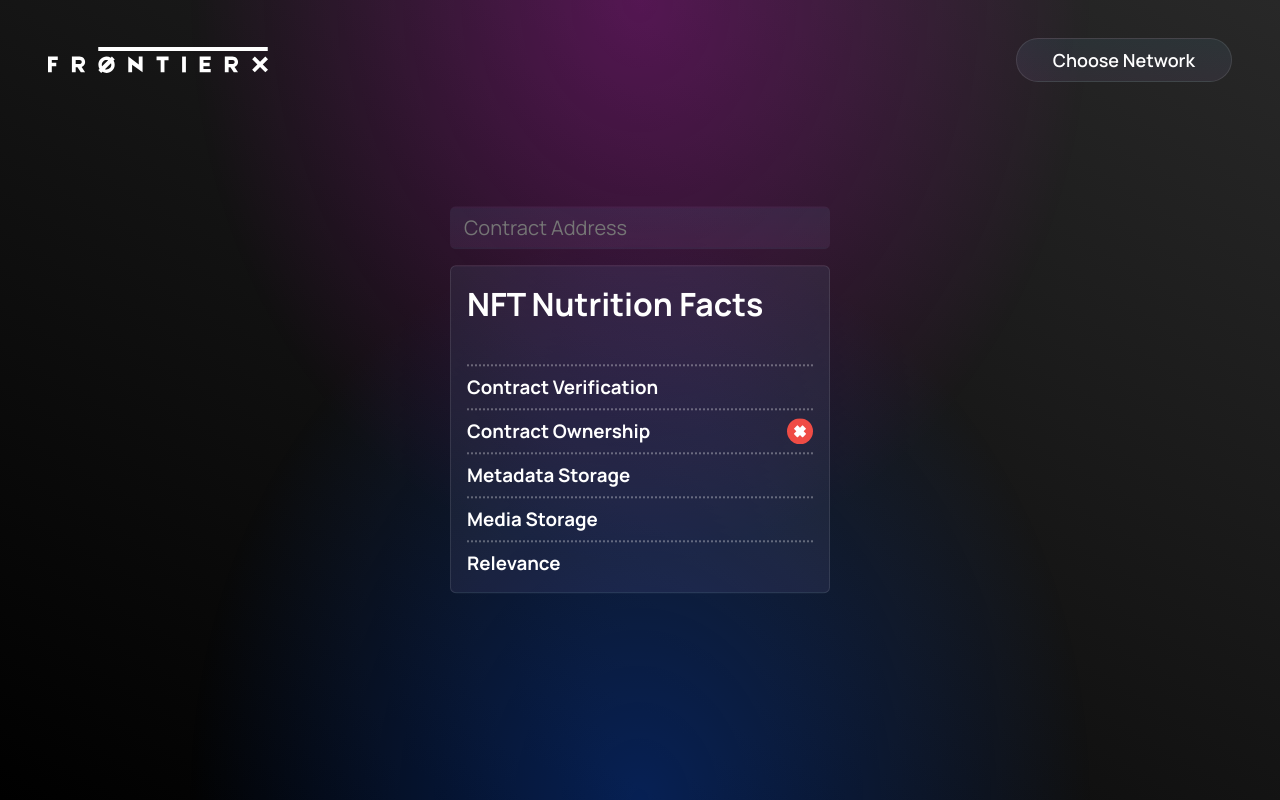
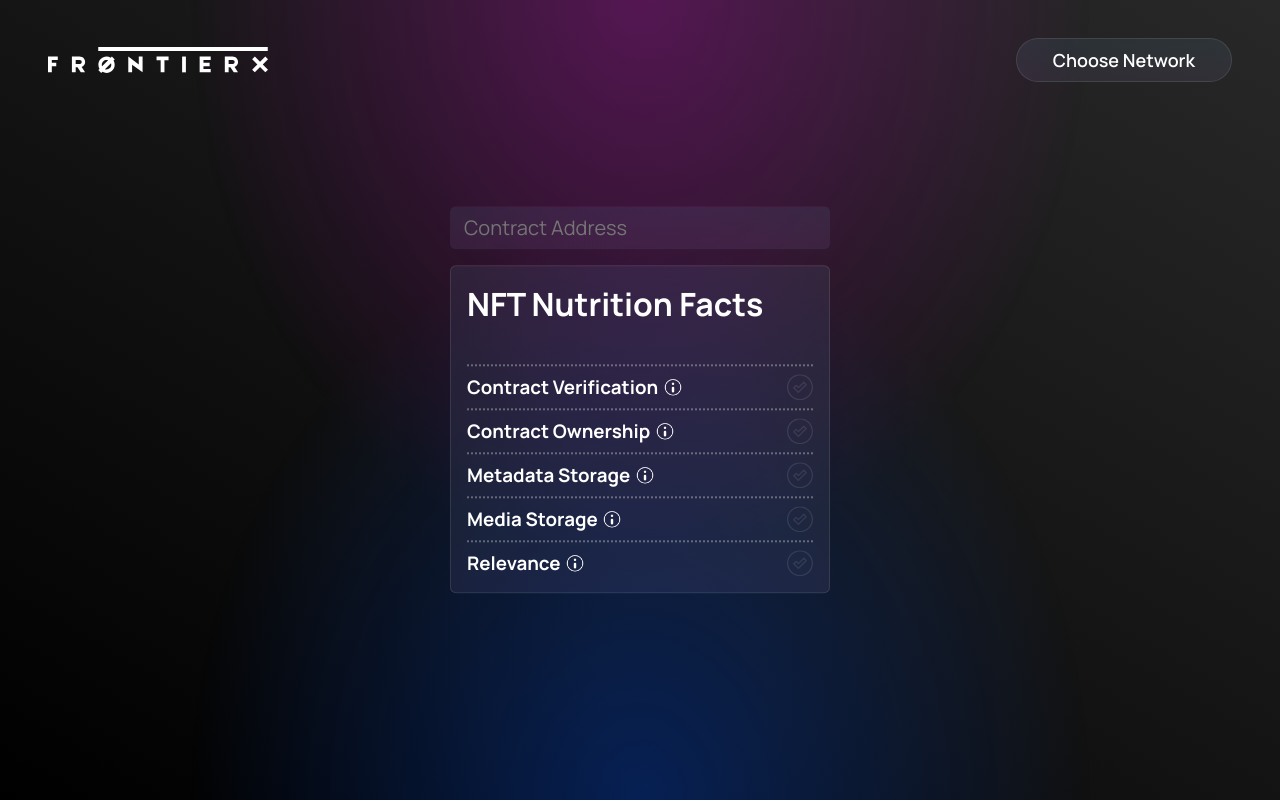
Before and after one commit to jeffreyhu16/NFT-Nutrition-Facts, a Next.js app: page / in a window 1280 px wide. Built offline with nearby package versions, Linux system fonts and the light colour scheme.

Commit message:
add check ownership, placeholder icons & refactor spam check naming

```diff
--- a/components/Form.tsx
+++ b/components/Form.tsx
@@ -6,10 +6,23 @@ import styles from '../styles/Form.module.css'
 const Form = () => {
 
   const nftCtx = useContext(NftContext)!;
-  const { getNftContract, getNftData, getNftLogo, status, tokenURI, imageURL } = nftCtx;
+  const {
+    getNftContract,
+    getNftData,
+    getNftLogo,
+    status,
+    contract,
+    tokenURI,
+    imageURL
+  } = nftCtx;
 
   const checkCtx = useContext(CheckContext)!;
-  const { checkIsVerified, checkNftSource, checkRelevance } = checkCtx;
+  const {
+    checkIsVerified,
+    checkOwnership,
+    checkNftSource,
+    checkSpam
+  } = checkCtx;
 
   const [input, setInput] = useState<string>('');
 
@@ -26,13 +39,14 @@ const Form = () => {
   }
 
   useEffect(() => {
-    if (status && tokenURI && imageURL) {
+    if (status && contract && tokenURI && imageURL) {
       checkIsVerified(status);
+      checkOwnership(contract);
       checkNftSource(tokenURI, 'metadata');
       checkNftSource(imageURL, 'media');
-      checkRelevance(input);
+      checkSpam(input);
     }
-  }, [status, tokenURI, imageURL]);
+  }, [status, contract, tokenURI, imageURL]);
 
   return (
     <form
--- a/components/Label.tsx
+++ b/components/Label.tsx
@@ -10,8 +10,19 @@ const Label = () => {
   const { collection, logoURL } = nftCtx;
 
   const checkCtx = useContext(CheckContext)!;
-  const { isVerified, nftSource, isSpam } = checkCtx;
-  // console.log(nftSource)
+  const { isVerified, isRenounced, nftSource, isRelevant } = checkCtx;
+
+  const matchCondition = (condition: boolean | undefined) => {
+    switch (condition) {
+      case true:
+        return '/green-check.svg';
+      case false:
+        return '/red-cross.svg';
+      case undefined:
+        return '/white-check.svg';
+    }
+  }
+
   return (
     <div className={styles.container}>
       <h1 className={styles.header}>NFT Nutrition Facts</h1>
@@ -21,52 +32,60 @@ const Label = () => {
       </div>
       <div className={styles.content}>
         <div className={styles.contentCheck}>
-          <h3>Contract Verification</h3>
-          {isVerified !== undefined &&
+          <div className={styles.checkHeadGroup}>
+            <h3 className={styles.checkHead}>Contract Verification</h3>
+            <Image src='/info.png' width={18} height={18} />
+          </div>
           <Image
-              src={isVerified ? '/green-check.svg' : '/red-cross.svg'}
-              width={26}
-              height={26}
-            />
-          }
-        </div>
-        <div className={styles.contentCheck}>
-          <h3>Contract Ownership</h3>
-          <Image
-            src='/red-cross.svg'
+            src={matchCondition(isVerified)}
             width={26}
             height={26}
           />
         </div>
         <div className={styles.contentCheck}>
-          <h3>Metadata Storage</h3>
-          {nftSource?.metadata &&
+          <div className={styles.checkHeadGroup}>
+            <h3 className={styles.checkHead}>Contract Ownership</h3>
+            <Image src='/info.png' width={18} height={18} />
+          </div>
           <Image
-              src={nftSource.metadata.isSecure ? '/green-check.svg' : '/red-cross.svg'}
+            src={matchCondition(isRenounced)}
             width={26}
             height={26}
           />
-          }
+
         </div>
         <div className={styles.contentCheck}>
-          <h3>Media Storage</h3>
-          {nftSource?.media &&
+          <div className={styles.checkHeadGroup}>
+            <h3 className={styles.checkHead}>Metadata Storage</h3>
+            <Image src='/info.png' width={18} height={18} />
+          </div>
           <Image
-              src={nftSource.media.isSecure ? '/green-check.svg' : '/red-cross.svg'}
+            src={matchCondition(nftSource?.metadata.isSecure)}
             width={26}
             height={26}
           />
-          }
         </div>
         <div className={styles.contentCheck}>
-          <h3>Relevance</h3>
-          {isSpam !== undefined &&
+          <div className={styles.checkHeadGroup}>
+            <h3 className={styles.checkHead}>Media Storage</h3>
+            <Image src='/info.png' width={18} height={18} />
+          </div>
           <Image
-              src={isSpam ? '/red-cross.svg' : '/green-check.svg'}
+            src={matchCondition(nftSource?.media.isSecure)}
             width={26}
             height={26}
           />
-          }
+        </div>
+        <div className={styles.contentCheck}>
+          <div className={styles.checkHeadGroup}>
+            <h3 className={styles.checkHead}>Relevance</h3>
+            <Image src='/info.png' width={18} height={18} />
+          </div>
+          <Image
+            src={matchCondition(isRelevant)}
+            width={26}
+            height={26}
+          />
         </div>
       </div>
     </div>
--- a/contexts/CheckContext.tsx
+++ b/contexts/CheckContext.tsx
@@ -11,12 +11,14 @@ type Source = {
 
 export interface CheckContextInterface {
   isVerified: boolean | undefined,
+  isRenounced: boolean | undefined,
   nftSource: Source | undefined,
-  isSpam: boolean | undefined,
+  isRelevant: boolean | undefined,
   setIsVerified: Dispatch<SetStateAction<boolean | undefined>>,
   checkIsVerified: (status: string) => void,
+  checkOwnership: (contract: ethers.Contract) => void,
   checkNftSource: (URI: string, type: string) => void,
-  checkRelevance: (address: string) => void,
+  checkSpam: (address: string) => void,
 }
 
 export const CheckContext = createContext<CheckContextInterface | null>(null);
@@ -28,8 +30,9 @@ type CheckProviderProps = {
 export const CheckProvider = ({ children }: CheckProviderProps) => {
 
   const [isVerified, setIsVerified] = useState<boolean>();
+  const [isRenounced, setIsRenounced] = useState<boolean>();
   const [nftSource, setNftSource] = useState<Source>();
-  const [isSpam, setIsSpam] = useState<boolean>();
+  const [isRelevant, setIsRelevant] = useState<boolean>();
   const sources = ['ipfs', 'arweave', 'data:'];
 
   const checkIsVerified = (status: string) => {
@@ -37,6 +40,15 @@ export const CheckProvider = ({ children }: CheckProviderProps) => {
       setIsVerified(true);
     } else {
       setIsVerified(false);
+    }
+  }
+
+  const checkOwnership = async (contract: ethers.Contract) => {
+    const owner = await contract.owner();
+    if (owner === ethers.constants.AddressZero) {
+      setIsRenounced(true);
+    } else {
+      setIsRenounced(false);
     }
   }
 
@@ -72,24 +84,26 @@ export const CheckProvider = ({ children }: CheckProviderProps) => {
     }
   }
 
-  const checkRelevance = async (address: string) => {
+  const checkSpam = async (address: string) => {
     const settings = {
       apiKey: process.env.NEXT_PUBLIC_ALCHEMY_MAINNET_API_KEY,
       network: Network.ETH_MAINNET
     }
     const alchemy = new Alchemy(settings);
     const isSpam = await alchemy.nft.isSpamContract(address);
-    setIsSpam(isSpam);
+    setIsRelevant(!isSpam);
   }
 
   const providerValue = {
     isVerified,
+    isRenounced,
     nftSource,
-    isSpam,
+    isRelevant,
     setIsVerified,
+    checkOwnership,
     checkIsVerified,
     checkNftSource,
-    checkRelevance,
+    checkSpam,
   }
 
   return (
--- a/styles/Label.module.css
+++ b/styles/Label.module.css
@@ -33,3 +33,12 @@
 .contentCheck:last-of-type {
   padding-bottom: 0;
 }
+
+.checkHeadGroup {
+  display: flex;
+  align-items: center;
+}
+
+.checkHead {
+  margin-right: 0.3em;
+}
```
Also changed, not shown: public/info.png (added), public/white-check.svg (added). Lines whose indentation alone changed are shown as unchanged.
